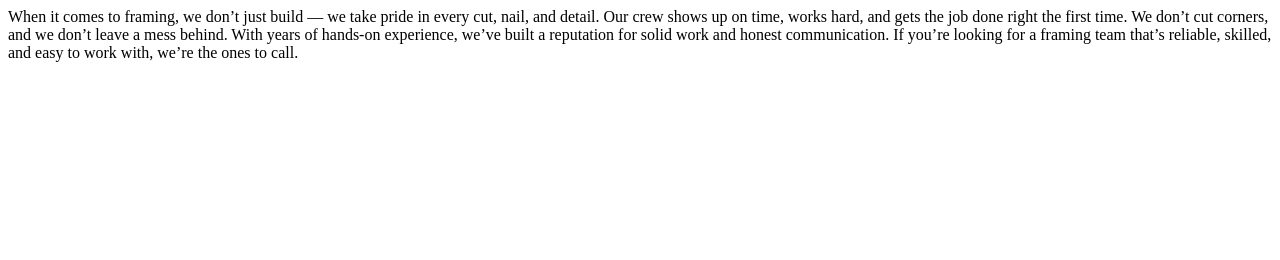
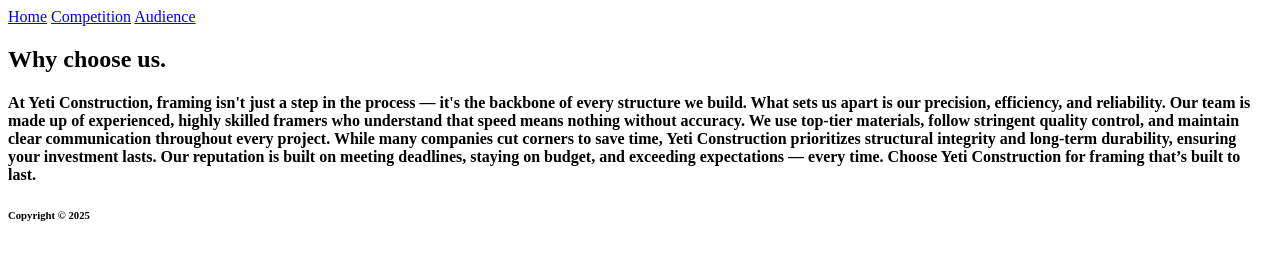
Before and after one commit to noahdeemer/SE1400, a plain HTML site: page milestone1/competition.html in a window 1280 px wide. Drawn offline with Linux system fonts and the light colour scheme.

Commit message:
milestone1

```diff
--- a/milestone1/competition.html
+++ b/milestone1/competition.html
@@ -1,8 +1,34 @@
-<p>
-  When it comes to framing, we don’t just build — we take pride in every cut,
-  nail, and detail. Our crew shows up on time, works hard, and gets the job done
-  right the first time. We don’t cut corners, and we don’t leave a mess behind.
-  With years of hands-on experience, we’ve built a reputation for solid work and
-  honest communication. If you’re looking for a framing team that’s reliable,
-  skilled, and easy to work with, we’re the ones to call.
+<!DOCTYPE html>
+<html lang="en">
+  <head>
+    <meta charset="UTF-8" />
+    <meta name="viewport" content="width=device-width, initial-scale=1.0" />
+    <title>Yeti Construction</title>
+  </head>
+  <body>
+    <header></header>
+    <nav>
+      <a href="index.html">Home</a>
+      <a href="competition.html">Competition</a>
+      <a href="audience.html">Audience</a>
+    </nav>
+    <main>
+      <h2>Why choose us.</h2>
+      <h4>
+        <p>At Yeti Construction, framing isn't just a step in the process — it's the backbone of every structure we build. What sets us apart is our precision, efficiency, and reliability. Our team is made up of experienced, highly skilled framers who understand that speed means nothing without accuracy. We use top-tier materials, follow stringent quality control, and maintain clear communication throughout every project.
+While many companies cut corners to save time, Yeti Construction prioritizes structural integrity and long-term durability, ensuring your investment lasts. Our reputation is built on meeting deadlines, staying on budget, and exceeding expectations — every time.
+Choose Yeti Construction for framing that’s built to last.
 </p>
+        <!-- <p>I can have mmy brother in law take some for me</p>
+        <p>
+          they should care about the focus of the site so they know why they are
+          on it
+        </p>
+        <p>this site should be built as a way to expand busness</p>
+        <p>learn about why they should hire us</p>
+        <p>to give an insight to the company</p> -->
+      </h4>
+    </main>
+    <footer><h6>Copyright &copy; 2025</h6></footer>
+  </body>
+</html>
```
Also changed, not shown: milestone1/audience.html (+28 -0 lines), milestone1/index.html (+8 -2 lines).
